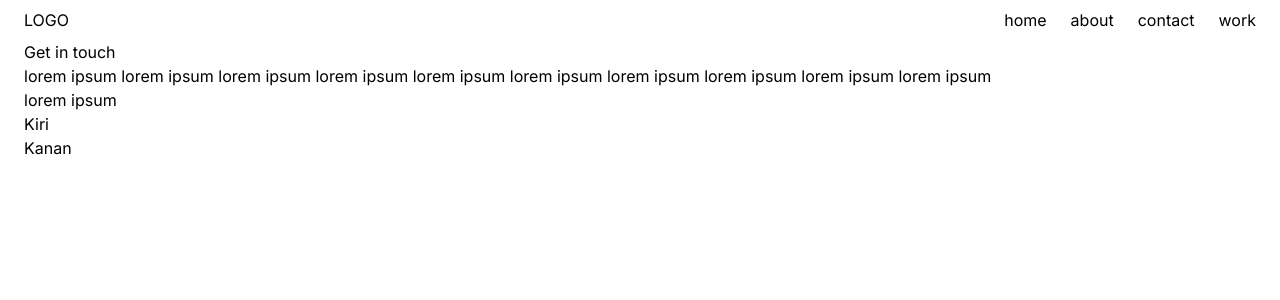
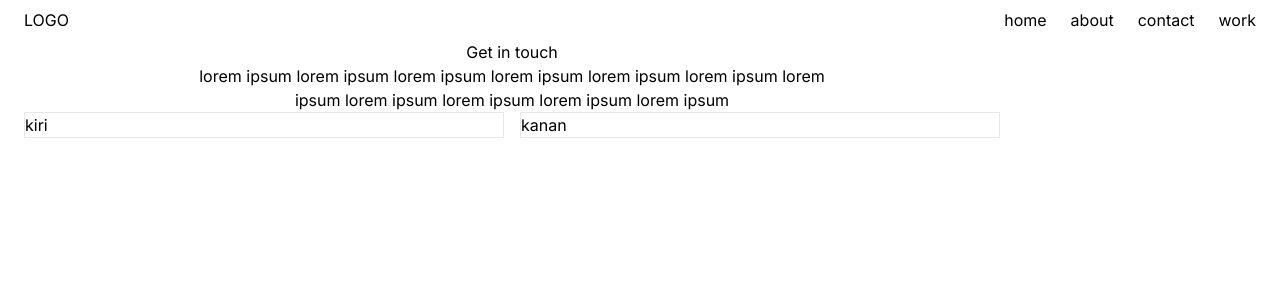
Before and after one commit to ekireski9983/project_NextJS, a Next.js app: page /contact in a window 1280 px wide. Shown: the top 300 px of the page. Built offline with nearby package versions, Linux system fonts and the light colour scheme.

Commit message:
update contact

```diff
--- a/src/app/contact/page.js
+++ b/src/app/contact/page.js
@@ -1,13 +1,15 @@
 export default function contact(){
     return(
         <>
-        <h2>Get in touch</h2>
-        <p>lorem ipsum lorem ipsum lorem ipsum lorem ipsum lorem ipsum lorem ipsum lorem ipsum lorem ipsum lorem ipsum
+        <h2 className="text-center text-3x1 w-full">Get in touch</h2>
+        <p className="text-center margin-0 mx-auto w-2/3">
+            lorem ipsum lorem ipsum lorem ipsum lorem ipsum lorem ipsum lorem ipsum lorem ipsum lorem ipsum lorem ipsum
             lorem ipsum lorem ipsum
             </p>
-        <div>
-            <div>Kiri</div>
-            <div>Kanan</div>
+
+        <div className="grid grid-cols-2 gap-4">
+            <div className="border">kiri</div>
+            <div className="border">kanan</div>
         </div>
         </>
     );
```
